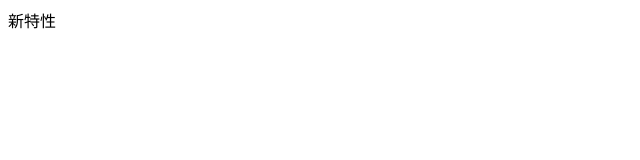
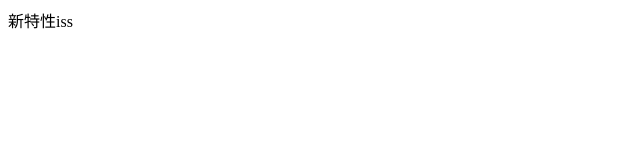
Before and after one commit to ketao4869/eslint-test, a Vue app: page / in a window 1280 px wide. Shown: the top 160 px of the page, without its empty margins (0-640 px from the left). Built offline with nearby package versions, Linux system fonts and the light colour scheme.

Commit message:
style: :lipstick: 我修改了XX
修改了XX的长描述
1：xxx
2：XXX

closed #2,#3

```diff
--- a/src/App.vue
+++ b/src/App.vue
@@ -3,7 +3,7 @@
 
 <template>
 	<div>
-		新特性
+		新特性iss
 	</div>
 </template>
 
```
